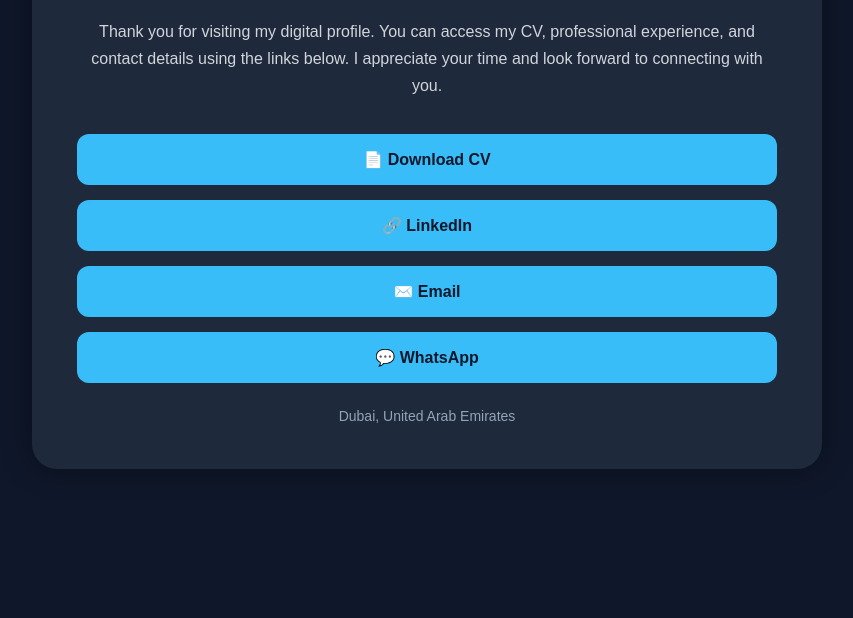
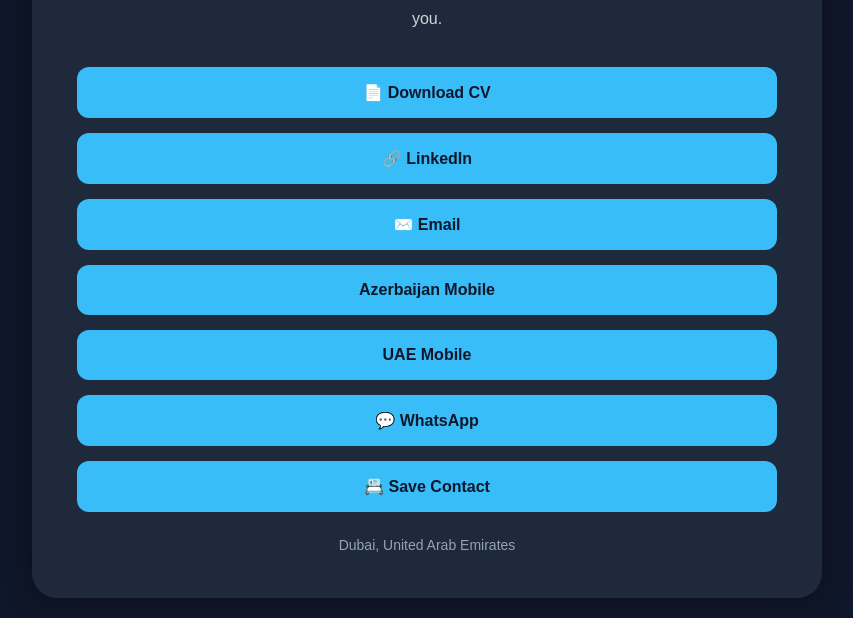
Before and after one commit to AhmadovKhayal/AhmadovKhayal.github.io, a plain HTML site: page index.html in a window 1280 px wide. Shown: the part 244-862 px from the top of the page, without its empty margins (213-1066 px from the left). Before the commit the page ends 800 px from the top, so only its background shows below. Drawn offline with Linux system fonts and the light colour scheme.

Commit message:
Update index.html

```diff
--- a/index.html
+++ b/index.html
@@ -19,6 +19,7 @@ display:flex;
 justify-content:center;
 align-items:center;
 min-height:100vh;
+padding:20px;
 }
 
 .card{
@@ -92,7 +93,7 @@ I appreciate your time and look forward to connecting with you.
 </div>
 
 <a class="btn"
-href="Khayal.Ahmadov_CV.pdf"
+href="Khayal.Ahmadov_CV"
 target="_blank">
 📄 Download CV
 </a>
@@ -104,14 +105,30 @@ target="_blank">
 </a>
 
 <a class="btn"
-href="mailto:khayal.ahmadovgmail.com">
+href="mailto:khayal.ahmadov@gmail.com">
 ✉️ Email
+</a>
+
+<a class="btn"
+href="tel:+994777211220">
+Azerbaijan Mobile
+</a>
+
+<a class="btn"
+href="tel:+971563090606">
+UAE Mobile
 </a>
 
 <a class="btn"
 href="https://wa.me/971563090606"
 target="_blank">
 💬 WhatsApp
+</a>
+
+<a class="btn"
+href="KhayalAhmadov.vcf"
+download>
+📇 Save Contact
 </a>
 
 <div class="footer">
```
